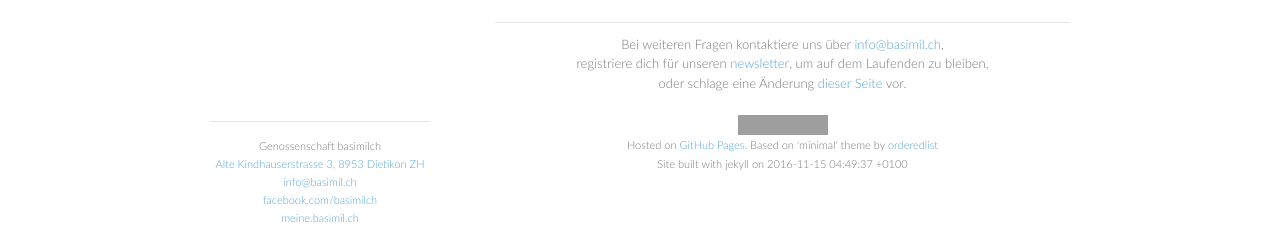
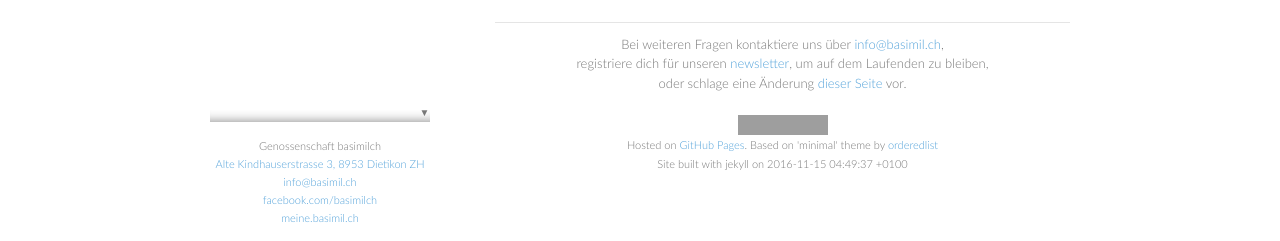
Before and after one commit to vryser/basimilch.github.io, a Jekyll site: the page built from pages/000-home.md, in a window 1280 px wide and 1400 px high, scrolled down 204 px. Shown: the part 1156-1397 px from the top of the window. Built offline with Jekyll 4.4.1, drawn with Linux system fonts in a browser that asks for light colours; grey boxes are pictures that could not be loaded.

Commit message:
new: add shadow on nav menu to indicate scrolling

```diff
--- a/_includes/footer.html
+++ b/_includes/footer.html
@@ -1,5 +1,6 @@
 <footer>
-  <hr>
+  <hr class="flat">
+  <hr class="with-shadow with-down-arrow">
   <p>
     <small>
       {{ site.info.name }}<br>
--- a/css/custom.scss
+++ b/css/custom.scss
@@ -337,7 +337,7 @@ header {
   width:220px;
   float:left;
   position:fixed;
-  height: calc(100% - 170px);
+  height: calc(100% - 166px);
   #right-hand-nav-menu {
     overflow: scroll;
     height: calc(100% - 90px);
@@ -366,10 +366,29 @@ small {
 }
 
 hr {
-  border:0;
+  border: 0;
   background:#e5e5e5;
-  height:1px;
-  margin:0 0 12px;
+  height: 1px;
+  margin: 0 0 12px;
+  &.with-shadow {
+    background: transparent;
+    height: 12px;
+    box-shadow: inset 0 -12px 12px -12px rgba(0, 0, 0, 0.5);
+  }
+  &.with-down-arrow::before {
+    content: "▼";
+    font-size: 10px;
+    position: relative;
+    top: -10px;
+    left: calc(50% - 5.5px);
+  }
+  &.flat {
+    border: 0;
+    background:#e5e5e5;
+    height: 1px;
+    margin: 0 0 -12px;
+    opacity: 0;
+  }
 }
 
 footer {
--- a/javascripts/custom.js
+++ b/javascripts/custom.js
@@ -97,4 +97,29 @@ jQuery( function() { ( function( $$, $, undefined ) {
   lightbox.option({
     albumLabel: 'Bild %1 von %2'
   })
+
+  // SOURCE: http://stackoverflow.com/a/5828342/5764181
+  // SOURCE: https://github.com/slipstream/SlipStreamUI/blob/master/clj/resources/static_content/js/util.js#L1609-L1630
+  function calculateRemainingScrollRatio($elem) {
+      var totalHiddenHeight   = $elem[0].scrollHeight - $elem.outerHeight(),
+          bottomHiddenHeight  = totalHiddenHeight - $elem.scrollTop();
+      return bottomHiddenHeight / totalHiddenHeight;
+  }
+  var $footerHR       = $('footer > hr.flat'),
+      $footerHRShadow = $('footer > hr.with-shadow'),
+      $navMenu        = $('#right-hand-nav-menu');
+  function adaptShadowWithScroll(e) {
+      var $elem = $(e.currentTarget),
+          remainingScrollRatio = calculateRemainingScrollRatio($elem),
+          easyOutValue = remainingScrollRatio ** (1/3); // the 3rd root is an empirical value
+      $footerHR.css("opacity", 1 - easyOutValue);
+      $footerHRShadow.css("opacity", easyOutValue);
+  }
+  $navMenu.scroll(adaptShadowWithScroll);
+  $footerHRShadow.click(function(e){
+    $navMenu.animate({
+        scrollTop: $navMenu.scrollTop() + 50
+    });
+  });
+
 }( window.basimilch = window.basimilch || {}, jQuery ));});
```
